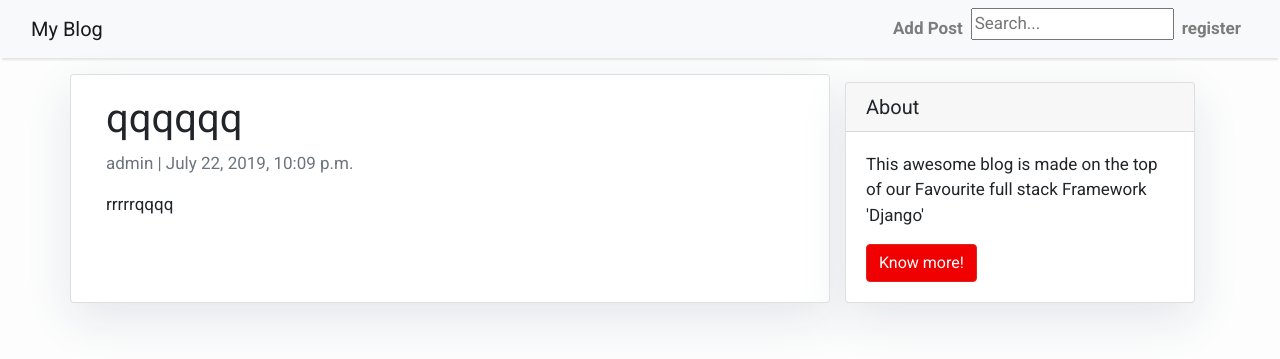
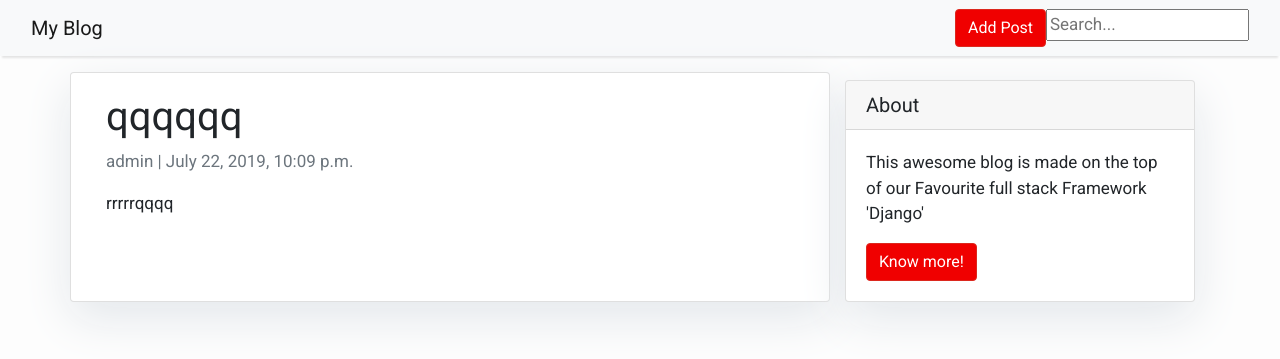
Before and after one commit to a-moshchenko/blog, a Django app: a page that uses blog/templates/base.html in a window 1280 px wide. Shown: the top 359 px of the page. Run offline with Django 3.2, Linux system fonts and the light colour scheme; data comes from the database, SQL or seed files in the repository; both versions use the stored data as it was after the commit; some libraries are stand-ins or nearby versions.

Commit message:
[ADD] add button 'add post'

```diff
--- a/blog/templates/base.html
+++ b/blog/templates/base.html
@@ -45,14 +45,11 @@
                 <div class="collapse navbar-collapse" id="navbarResponsive">
                     <ul class="navbar-nav ml-auto">
                         <li class="nav-item text-black">
-                            <a class="nav-link text-black font-weight-bold" href="{% url 'post_new' %}">Add Post</a>
-                        </li>
+                          <a href="{% url 'post_new' %}"class="btn btn-danger">Add Post</a>
                         <li class="nav-item text-black">
                           <form action="{% url 'search_results' %}" method="get">
                             <input name="q" type="text" placeholder="Search...">
-                          </form>                        </li>
-                        <li class="nav-item text-black">
-                            <a class="nav-link text-black font-weight-bold" href="#">register</a>
+                          </form>
                         </li>
                     </ul>
                 </div>
--- a/blog/views.py
+++ b/blog/views.py
@@ -10,7 +10,7 @@ from django.db.models import Q
 class PostList(ListView):
     queryset = Post.objects.filter(status=1).order_by('-created_on')
     template_name = 'index.html'
-    paginate_by = 3
+    paginate_by = 4
 
 
 class PostDetail(DetailView):
```
Also changed, not shown: db.sqlite3.
